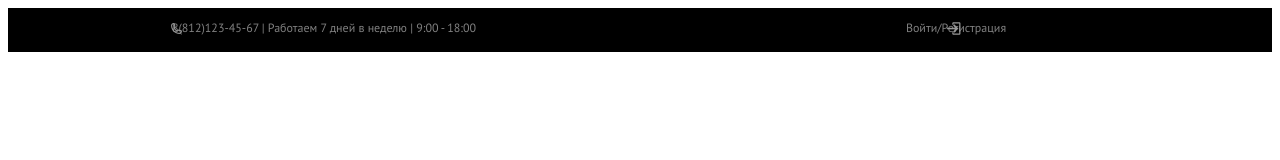
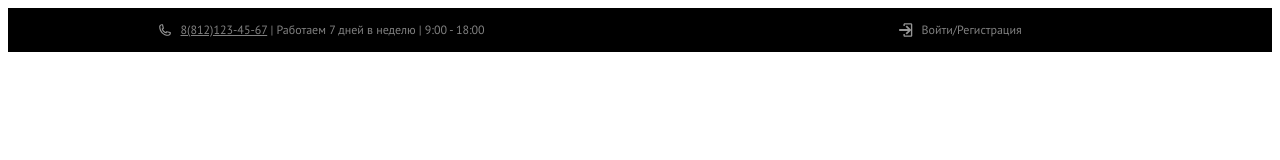
Before and after one commit to volkov73/porten-web, a website built with Parcel: page src/index.html in a window 1280 px wide. Built offline with nearby package versions, Linux system fonts and the light colour scheme.

Commit message:
making changes top-line

```diff
--- a/src/index.html
+++ b/src/index.html
@@ -3,21 +3,19 @@
   <head>
     <meta charset="utf-8"/>
     <title>PORTEN</title>
-    <link rel="stylesheet" href="styles/styles.css" />
+    <link rel="stylesheet" href="styles/styles.css"/>
   </head>
   <body>
-
-    <div class="top-line">
-      <div>
+      <div class="top-line">
         <p>
-          <img src="Pictures/phone.svg" alt="phone" class="phone-pict">
-          8(812)123-45-67  |  Работаем 7 дней в неделю  |  9:00 - 18:00
+          <img src="assets/images/phone.svg" alt="phone" class="phone-pict">
+          <a href="tel:8(812)123-45-67">8(812)123-45-67</a>  |  Работаем 7 дней в неделю  |  9:00 - 18:00
         </p>
       </div>
-      <div>
-        <img src="Pictures/Vector.svg" alt="phone" class="vector-pict">
-        <img src="Pictures/Vector 2.svg" alt="phone" class="vector2-pict">
-        <p>Войти/Регистрация</p>
+      <div class="top-line">
+        <p> <img src="assets/images/Vector.svg" alt="phone" class="vector-pict">
+            <img src="assets/images/Vector 2.svg" alt="phone" class="vector2-pict">Войти/Регистрация
+        </p>
       </div>
     </div>
   </body>
--- a/src/styles/styles.css
+++ b/src/styles/styles.css
@@ -1,7 +1,7 @@
 @import url('https://fonts.googleapis.com/css2?family=PT+Sans&display=swap');
 
 
-.top-line > div {
+.top-line {
     float: left;
     background: black;
     height: 44px;
@@ -17,31 +17,34 @@
 }
 
 .phone-pict {
-    position: absolute;
-    width: 13.36px;
-    height: 13.33px;
-    left: 170px;
-    right: 400px;
-    top: 22px;
-    bottom: 0;
+    position: relative;
+    width: 14px;
+    height: 14px;
+    left: -5px;
+    top: 3px;
+
 }
 
 .vector-pict {
-    position: absolute;
-    width: 13.36px;
-    height: 13.33px;
-    left: 950px;
-    right: 400px;
-    top: 22px;
-    bottom: 0;
+    position: relative;
+    width: 14px;
+    height: 14px;
+    left: 11px;
+    top: 3px;
 }
 
 .vector2-pict {
-    position: absolute;
-    width: 13.36px;
-    height: 13.33px;
-    left: 946px;
-    right: 400px;
-    top: 22px;
-    bottom: 0;
+    position: relative;
+    width: 14px;
+    height: 14px;
+    left: -10px;
+    top: 3px;
 }
+
+a:link {
+    color: gray;
+  }
+
+a:visited {
+    color: #860697;
+  }
```
Also changed, not shown: src/assets/images/Vector 2.svg (renamed from src/Pictures/Vector 2.svg), src/assets/images/Vector.svg (renamed from src/Pictures/Vector.svg), src/assets/images/phone.svg (renamed from src/Pictures/phone.svg), 7 other files.
